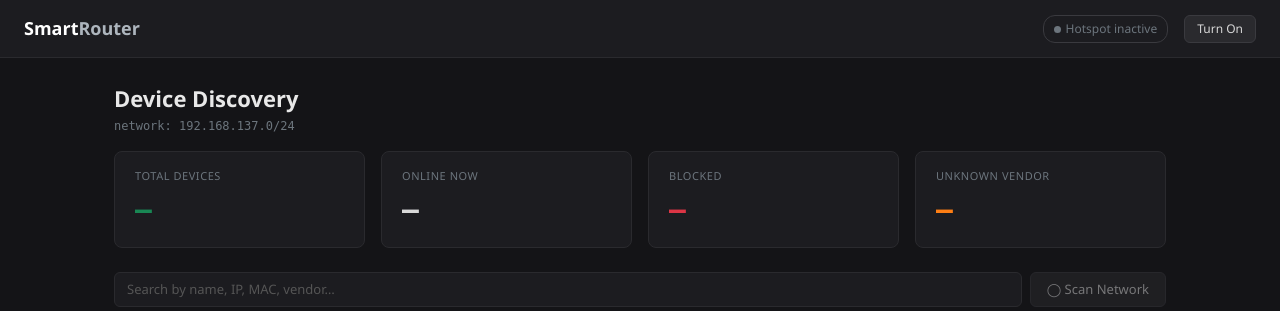
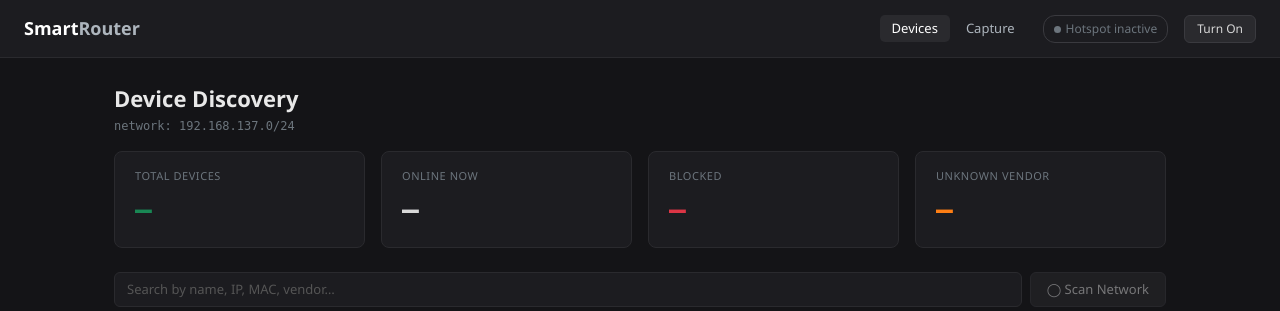
Before and after one commit to Gureet/Smart-Router-IoT-Device-Security, a Flask app: page / in a window 1280 px wide. Shown: the top 311 px of the page. Run offline with Flask 3, Linux system fonts and the light colour scheme.

Commit message:
module capture

```diff
--- a/templates/index.html
+++ b/templates/index.html
@@ -212,6 +212,10 @@
 <nav class="navbar mb-4">
   <span class="navbar-brand">Smart<span>Router</span></span>
   <div class="d-flex align-items-center gap-3">
+    <div class="d-flex gap-1">
+      <a href="/" style="font-size:13px;padding:4px 12px;border-radius:5px;background:#2a2a2e;color:#fff;text-decoration:none;">Devices</a>
+      <a href="/capture" style="font-size:13px;padding:4px 12px;border-radius:5px;color:#adb5bd;text-decoration:none;">Capture</a>
+    </div>
     <span class="status-badge" id="hotspot-badge"><span class="status-dot"></span><span id="hotspot-text">Hotspot inactive</span></span>
     <button id="toggle-btn" onclick="toggleHotspot()" style="font-size:12px;padding:4px 12px;border-radius:6px;border:1px solid #3a3a3f;background:#2a2a2e;color:#d8d8d8;cursor:pointer;">Turn On</button>
   </div>
@@ -347,7 +351,7 @@ let hotspotActive = false;
 const editModal = new bootstrap.Modal(document.getElementById('editModal'));
 const toastEl   = new bootstrap.Toast(document.getElementById('toast'), { delay: 2500 });
 
-// ── Hotspot manual toggle ────────────────────────────────────────────────────
+// hotspot toggle
 function toggleHotspot() {
   hotspotActive = !hotspotActive;
   const badge  = document.getElementById('hotspot-badge');
@@ -386,7 +390,7 @@ function clearTable() {
   document.getElementById('last-scan-time').textContent = 'never';
 }
 
-// ── Load devices from last scan only (called after scan, not on page load) ──
+// load devices after scan
 async function loadDevices() {
   try {
     const res = await fetch('/api/devices');
@@ -398,7 +402,7 @@ async function loadDevices() {
   }
 }
 
-// ── Scan ─────────────────────────────────────────────────────────────────────
+// trigger network scan
 async function triggerScan() {
   if (!hotspotActive) {
     showToast('Mark hotspot as active first', 'warning');
@@ -426,7 +430,7 @@ async function triggerScan() {
   }
 }
 
-// ── Render table ─────────────────────────────────────────────────────────────
+// render device rows in table
 function renderTable(devices) {
   const tbody = document.getElementById('device-tbody');
   document.getElementById('device-count').textContent = devices.length ? `${devices.length} device(s)` : '';
@@ -464,7 +468,7 @@ function renderTable(devices) {
   }).join('');
 }
 
-// ── Search filter ─────────────────────────────────────────────────────────────
+// filter table by search input
 function filterTable() {
   const q = document.getElementById('search-input').value.toLowerCase();
   if (!q) { renderTable(allDevices); return; }
@@ -477,7 +481,7 @@ function filterTable() {
   ));
 }
 
-// ── Metrics ───────────────────────────────────────────────────────────────────
+// update metric cards
 function updateMetrics(devices) {
   document.getElementById('m-total').textContent   = devices.length;
   document.getElementById('m-online').textContent  = devices.filter(d => !d.is_blocked).length;
@@ -485,7 +489,7 @@ function updateMetrics(devices) {
   document.getElementById('m-unknown').textContent = devices.filter(d => !d.vendor || d.vendor === 'Unknown').length;
 }
 
-// ── Edit modal ────────────────────────────────────────────────────────────────
+// open edit modal for a device
 function openEdit(mac) {
   const d = allDevices.find(x => x.mac === mac);
   if (!d) return;
@@ -517,7 +521,7 @@ async function saveDevice() {
   } catch(e) { showToast('Update failed', 'danger'); }
 }
 
-// ── Block toggle ──────────────────────────────────────────────────────────────
+// block or unblock a device
 async function toggleBlock(mac) {
   try {
     const res  = await fetch(`/api/devices/${encodeURIComponent(mac)}/block`, { method: 'POST' });
@@ -527,7 +531,7 @@ async function toggleBlock(mac) {
   } catch(e) { showToast('Action failed', 'danger'); }
 }
 
-// ── Toast ─────────────────────────────────────────────────────────────────────
+// show toast notification
 function showToast(msg, type='success') {
   const t = document.getElementById('toast');
   t.className = `toast align-items-center text-bg-${type} border-0`;
@@ -535,12 +539,12 @@ function showToast(msg, type='success') {
   toastEl.show();
 }
 
-// ── Util ──────────────────────────────────────────────────────────────────────
+// escape html special chars
 function esc(s) {
   return String(s ?? '').replace(/&/g,'&amp;').replace(/</g,'&lt;').replace(/>/g,'&gt;').replace(/"/g,'&quot;');
 }
 
-// ── Init — start with empty table, hotspot off ────────────────────────────────
+// page init - start with scan button disabled
 document.getElementById('scan-btn').disabled = true;
 
 </script>
```
Also changed, not shown: 1 other file.
